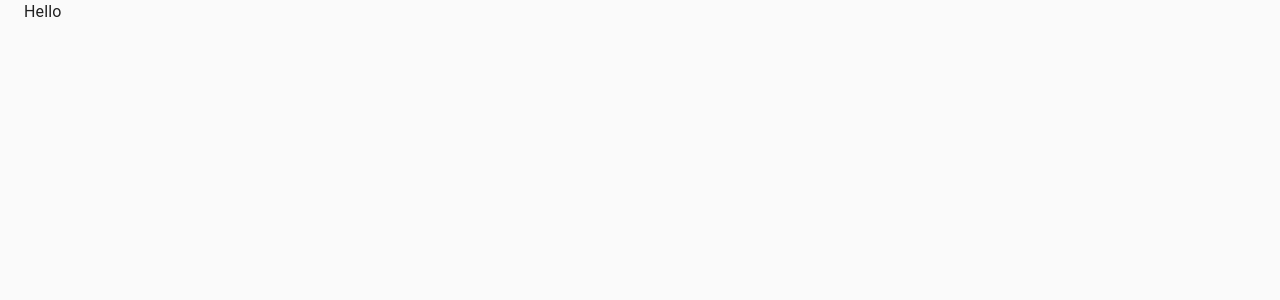
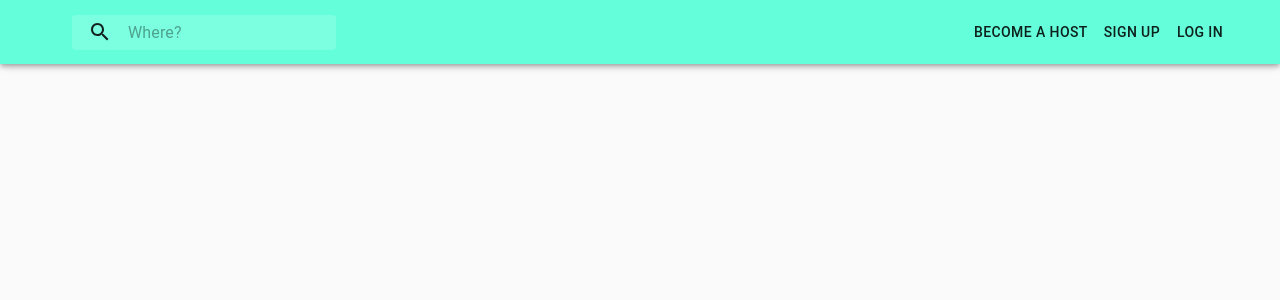
Before and after one commit to ssenchenko/bg-web, a React (Create React App) app: page / in a window 1280 px wide. Shown: the top 300 px of the page. Built offline with nearby package versions, Linux system fonts and the light colour scheme.

Commit message:
sketching header

```diff
--- a/package.json
+++ b/package.json
@@ -4,6 +4,7 @@
   "private": true,
   "dependencies": {
     "@material-ui/core": "^4.5.0",
+    "@material-ui/icons": "^4.5.1",
     "@testing-library/react": "^9.3.0",
     "@types/jest": "24.9.0",
     "@types/node": "13.1.8",
--- /dev/null
+++ b/src/components/header.tsx
@@ -0,0 +1,26 @@
+import React from "react";
+import { AppBar, Toolbar, Button, Box, Container } from "@material-ui/core";
+import { styled, useTheme } from "@material-ui/core/styles";
+import SearchField from "./search";
+
+const LandingHeader: React.FC = () => {
+  const GrowingFiller = styled(Box)({
+    flexGrow: 1,
+  });
+
+  return (
+    <AppBar>
+      <Container maxWidth="lg">
+        <Toolbar>
+          <SearchField />
+          <GrowingFiller />
+          <Button>Become a host</Button>
+          <Button>Sign Up</Button>
+          <Button>Log In</Button>
+        </Toolbar>
+      </Container>
+    </AppBar>
+  );
+};
+
+export default LandingHeader;
--- /dev/null
+++ b/src/components/search.tsx
@@ -0,0 +1,65 @@
+import React from "react";
+import { makeStyles, Theme, createStyles } from "@material-ui/core/styles";
+import { InputBase, fade } from "@material-ui/core";
+import SearchIcon from "@material-ui/icons/Search";
+
+const useStyles = makeStyles((theme: Theme) =>
+  createStyles({
+    search: {
+      position: "relative",
+      borderRadius: theme.shape.borderRadius,
+      backgroundColor: fade(theme.palette.common.white, 0.15),
+      "&:hover": {
+        backgroundColor: fade(theme.palette.common.white, 0.25),
+      },
+      marginRight: theme.spacing(2),
+      marginLeft: 0,
+      width: "100%",
+      [theme.breakpoints.up("sm")]: {
+        marginLeft: theme.spacing(3),
+        width: "auto",
+      },
+    },
+    searchIcon: {
+      width: theme.spacing(7),
+      height: "100%",
+      position: "absolute",
+      pointerEvents: "none",
+      display: "flex",
+      alignItems: "center",
+      justifyContent: "center",
+    },
+    inputRoot: {
+      color: "inherit",
+    },
+    inputInput: {
+      padding: theme.spacing(1, 1, 1, 7),
+      transition: theme.transitions.create("width"),
+      width: "100%",
+      [theme.breakpoints.up("md")]: {
+        width: 200,
+      },
+    },
+  }),
+);
+
+const SearchField: React.FC = () => {
+  const classes = useStyles();
+  return (
+    <div className={classes.search}>
+      <div className={classes.searchIcon}>
+        <SearchIcon />
+      </div>
+      <InputBase
+        placeholder="Where?"
+        classes={{
+          root: classes.inputRoot,
+          input: classes.inputInput,
+        }}
+        inputProps={{ "aria-label": "where" }}
+      />
+    </div>
+  );
+};
+
+export default SearchField;
--- a/src/screens/landing.tsx
+++ b/src/screens/landing.tsx
@@ -1,31 +1,24 @@
 import React from "react";
-import { Container, Typography, Box } from "@material-ui/core";
+import { Container, Box } from "@material-ui/core";
 import { styled, useTheme } from "@material-ui/core/styles";
+import LandingHeader from "components/header";
 
-type PageLayoutProps = {
-  children: React.ReactNode;
-};
-
-const PageLayout: React.FC<PageLayoutProps> = ({ children }: PageLayoutProps) => {
+const LandingScreen: React.FC = () => {
   const theme = useTheme();
 
-  const StyledBox = styled(Box)({
+  const PageLayout = styled(Box)({
     display: "flex",
     flexDirection: "column-reverse",
-    [theme.breakpoints.up("md")]: {
+    [theme.breakpoints.up("sm")]: {
       flexDirection: "column",
     },
   });
 
-  return <StyledBox>{children}</StyledBox>;
-};
-
-const LandingScreen: React.FC = () => {
   return (
     <>
       <Container maxWidth="lg">
         <PageLayout>
-          <Typography>Hello</Typography>
+          <LandingHeader />
         </PageLayout>
       </Container>
     </>
```
